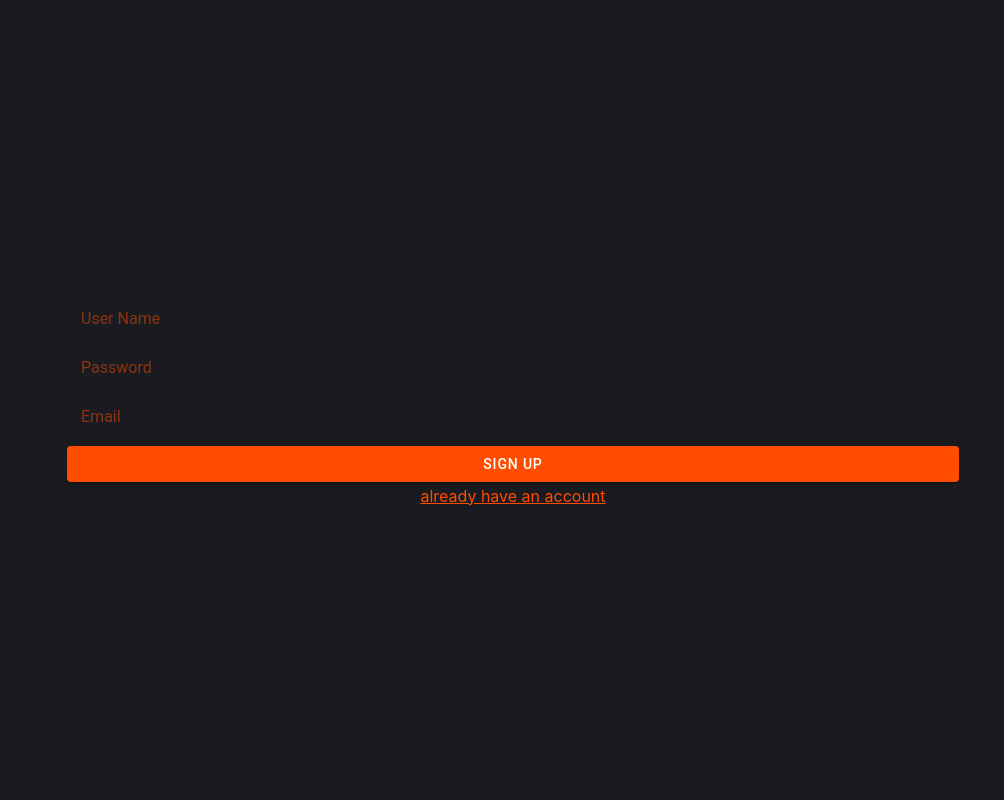
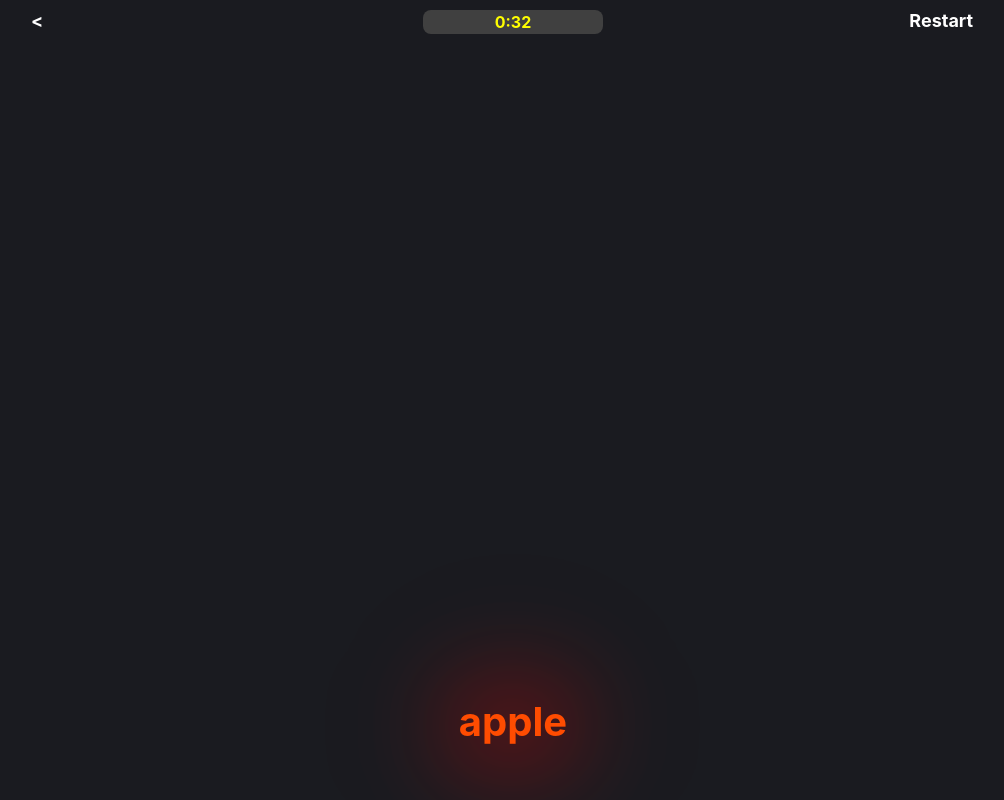
Before and after one commit to Kananmas/crud-app-project, a React (Create React App) app: page / in a window 1280 px wide. Before the commit this address led to /signup. Shown: the whole page, without its empty margins (127-1131 px from the left). Built offline with nearby package versions, Linux system fonts and the light colour scheme.

Commit message:
question ui implementation

```diff
--- a/src/App.css
+++ b/src/App.css
@@ -13,10 +13,11 @@ code {
 }
 
 body {
-  width: 70%;
+  background-color: #1a1b20;
+  width: 90%;
   position: absolute;
-  left: 15%;
-  right: 15%;
+  left: 5%;
+  right: 5%;
   text-align: center;
 }
 
@@ -25,6 +26,12 @@ html {
   background-color: #1a1b20;
 }
 .container {
+  background-color: #1a1b20;
+  width: 70%;
+  position: absolute;
+  left: 15%;
+  right: 15%;
+  text-align: center;
   height: 100vh;
   display: flex;
   flex-direction: column;
@@ -33,3 +40,75 @@ html {
 .orange {
   color: #ff4c01;
 }
+
+
+.question{
+  text-align: center;
+  height: 100vh;
+
+}
+
+.part {
+  height: 35vh;
+  padding: 25% 0%;
+  color: white;
+
+}
+.part h1 {
+  filter: drop-shadow(0 0 58px rgb(255, 0, 0));
+  font-size:40px;
+  font-weight:bold;
+}
+
+.timer{
+ color: yellow;
+ padding: 2px;
+ background-color: #404040;
+ border-radius: 8px;
+ font-weight: bold;
+}
+
+.col-element {
+  font-size: 8px;
+  color:white;
+  font-size:18px;
+  font-weight: bold;
+
+}
+
+.org-backlight {
+  /* background-color: #ff4d0129; */
+  padding: 30% 0%;
+
+  /* border-radius: 50%; */
+  /* background: rgb(229, 23, 113); */
+  /* background: radial-gradient(#e66465, rgba(255, 100, 100, 0.027)); */
+/* opacity: 0.5; */
+filter: drop-shadow(0 0 45px rgb(255, 0, 0));
+/* background-size: cover; */
+}
+
+.score-meter {
+  color:white;
+  margin-bottom: 24%;
+}
+.score-meter h1 {
+  font-size:30px;
+  font-weight:bold;
+}
+
+.score-meter p {
+  color: gray;
+}
+
+
+.start {
+  display: block;
+  margin: 20px auto;
+  width: 80%;
+  height: 60px;
+  font-weight: 700;
+  --background: #262424;
+  --box-shadow: none;
+  --border-radius: 16px;
+}
--- a/src/App.jsx
+++ b/src/App.jsx
@@ -5,7 +5,7 @@ import { IonReactRouter } from "@ionic/react-router";
 import Quiz from "./pages/Quiz";
 import Signin from "./pages/Signin";
 import Signup from "./pages/Signup";
-
+import { Question } from "./pages/Quiz/components/Question";
 // Redux
 import { store } from "./store";
 import { Provider } from "react-redux";
@@ -38,18 +38,8 @@ export function App() {
       <IonReactRouter>
         <IonRouterOutlet>
           <Provider store={store}>
-            <Route exact path="/signup">
-              <Signup />
-            </Route>
-            <Route exact path="/signin">
-              <Signin />
-            </Route>
-            <Route exact path="/quiz">
-              <Quiz />
-            </Route>
-            <Route exact path="/">
-              <Redirect to="/signup" />
-            </Route>
+  <Question />
+
           </Provider>
         </IonRouterOutlet>
       </IonReactRouter>
--- a/src/index.tsx
+++ b/src/index.tsx
@@ -1,6 +1,7 @@
 import React from 'react';
 import { createRoot } from 'react-dom/client';
 import {App} from './App';
+import { Question } from './pages/Quiz/components/Question';
 import * as serviceWorkerRegistration from './serviceWorkerRegistration';
 import reportWebVitals from './reportWebVitals';
 
--- a/src/pages/Quiz/components/Question/index.jsx
+++ b/src/pages/Quiz/components/Question/index.jsx
@@ -1,9 +1,9 @@
 // hooks
 import { useTimer } from "../../../../hooks/timer.hook";
 import { useEffect } from "react";
+import { IonButton, IonText, IonLabel, IonGrid, IonRow, IonCol, IonTitle } from "@ionic/react";
 
-// components
-import { IonButton } from "@ionic/react";
+import "./index.style.css"
 
 export function Question(props) {
   const { score, randomWord, handler } = props;
@@ -50,16 +50,38 @@ export function Question(props) {
   }, [randomWord]);
 
   return (
-    <>
-      <div>
-        <h4>word:</h4>
-        {randomWord}
+    <div className="question">
+      <IonGrid>
+        <IonRow>
+          <IonCol size="2">
+            <div className="col-element">{"<"}</div>
+          </IonCol>
+          <IonCol size="2" offset="3">
+            <div className="timer" >0:32</div>
+          </IonCol>
+          <IonCol offset="2">
+            <div className="col-element">Restart</div>
+          </IonCol>
+        </IonRow>
+      </IonGrid>
+
+      <div className="part ">
+        <div className="org-backlight">
+          <IonText color="orange">
+            <h1>apple</h1>
+          </IonText>
+        </div>
       </div>
 
-      <h4>Timer:{value}</h4>
-      <h4>score:{score}</h4>
-      <IonButton onClick={HandleOnClickRight}>Right</IonButton>
-      <IonButton onClick={HandleOnClickWrong}>Wrong</IonButton>
-    </>
+      <div className="part">
+        <div className="score-meter">
+          <h1>6</h1>
+          <p>SCORE</p>
+        </div>
+
+          <IonButton className="start" expand="block" fill="outline" color="orange" size="default">CORRECT</IonButton>
+          <IonButton className="start" expand="block"  >WRONG</IonButton></div>
+
+    </div>
   );
 }
--- /dev/null
+++ b/src/pages/Quiz/components/Question/index.style.css
@@ -0,0 +1,4 @@
+.question{
+    text-align: center;
+    height: 100vh;
+}
```
